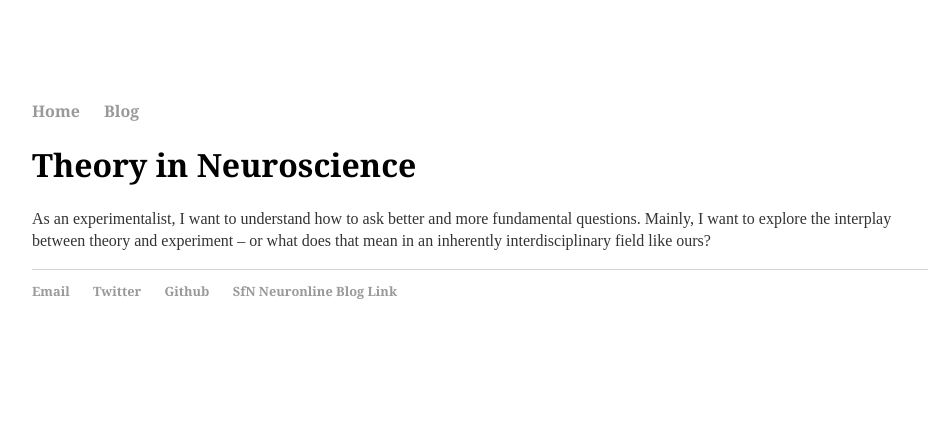
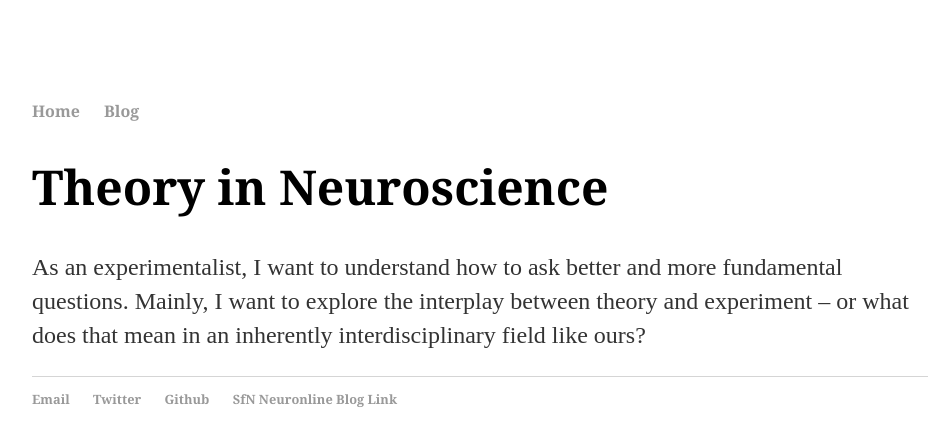
Before and after one commit to bitsandspikes/bitsandspikes.github.io, a Jekyll site: the page built from index.html, in a window 1280 px wide. Shown: the top 446 px of the page, without its empty margins (160-1097 px from the left). Built offline with Jekyll 4.4.1, drawn with Linux system fonts in a browser that asks for light colours.

Commit message:
Update main.css

```diff
--- a/css/main.css
+++ b/css/main.css
@@ -20,11 +20,11 @@ a:hover {
     text-decoration: underline;
 }
 h1 {
-    font-size: 2em;
+    font-size: 3em;
     font-family:'Cambria', 'Cambria', 'Cambria';
 }
 p {
-    font-size: 1em;
+    font-size: 1.5em;
     line-height: 1.4em;
     color: #333;
 }
```
